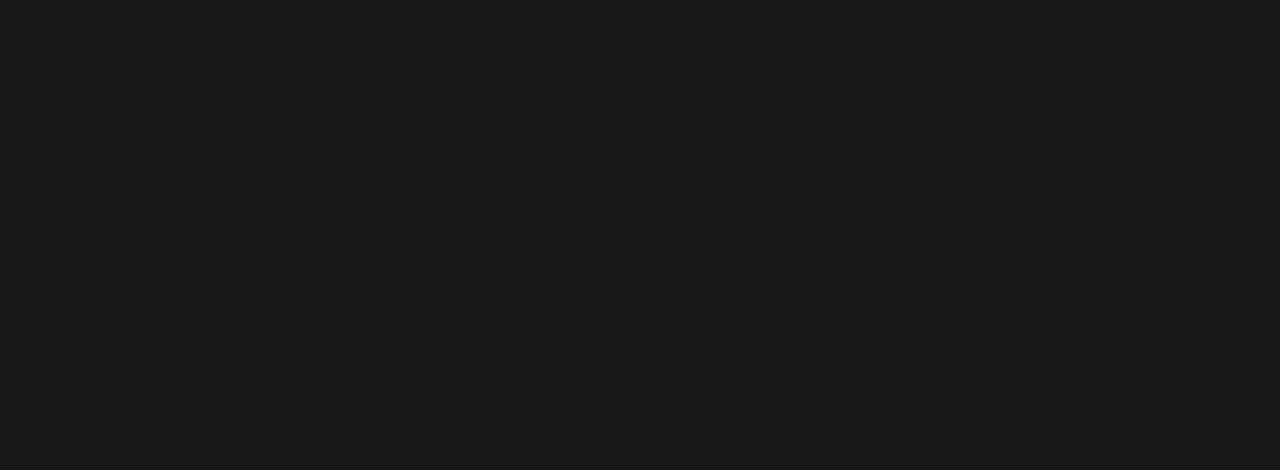
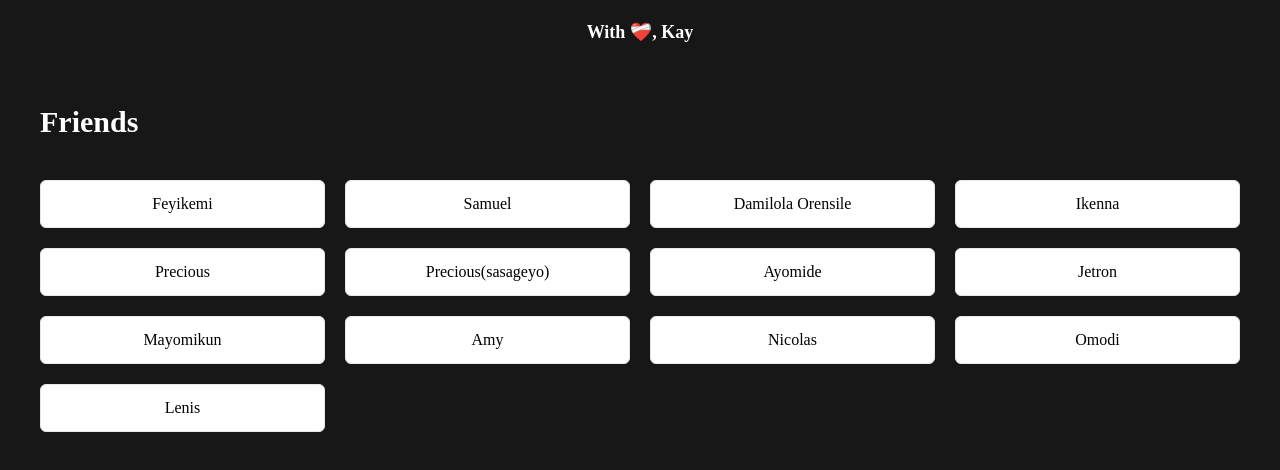
Before and after one commit to kayode-dev/w-love-kay, a React (Create React App) app: page /friends in a window 1280 px wide. Before the commit this address had no page. Shown: the top 470 px of the page. Built offline with nearby package versions, Linux system fonts and the light colour scheme.

Commit message:
friends module?

```diff
--- a/src/App.js
+++ b/src/App.js
@@ -2,6 +2,7 @@
 import Start from "./views/start";
 import Home from "./views/home";
 import { BrowserRouter, Routes, Route } from "react-router-dom";
+import Friends from "./views/friends";
 
 function App() {
   return (
@@ -14,6 +15,7 @@
         <Routes>
           <Route index path="/" element={<Start />} />
           <Route path="/home" element={<Home />} />
+          <Route path="/friends" element={<Friends />} />
         </Routes>
       </main>
     </BrowserRouter>
--- a/src/components/button.jsx
+++ b/src/components/button.jsx
@@ -1,6 +1,6 @@
 const Button = ({ name }) => {
   return (
-    <button className="h-8 w-auto bg-white text-black flex justify-center items-center py-2 px-4 rounded hover:scale-110 duration-200">
+    <button className="h-10 w-auto bg-white text-black flex justify-center items-center py-2 px-4 rounded hover:scale-110 duration-200">
       {name}
     </button>
   );
--- /dev/null
+++ b/src/views/friends.jsx
@@ -0,0 +1,38 @@
+import Navbar from "../components/navbar";
+
+const Friends = () => {
+  const friends = [
+    "Feyikemi",
+    "Samuel",
+    "Damilola Orensile",
+    "Ikenna",
+    "Precious",
+    "Precious(sasageyo)",
+    "Ayomide",
+    "Jetron",
+    "Mayomikun",
+    "Amy",
+    "Nicolas",
+    "Omodi",
+    "Lenis",
+  ];
+  return (
+    <div>
+      <Navbar />
+      <div className="p-10 flex flex-col gap-10">
+        <p className="text-3xl font-bold">Friends</p>
+        <div className="grid grid-cols-1 md:grid-cols-2 lg:grid-cols-4 items-center justify-center gap-x-5 gap-y-5 text-center">
+          {friends.map((friend) => {
+            return (
+              <div className="h-12 w-auto rounded-md border flex items-center justify-center cursor-pointer bg-white text-black hover:text-white hover:bg-transparent duration-300 ">
+                {friend}
+              </div>
+            );
+          })}{" "}
+        </div>
+      </div>
+    </div>
+  );
+};
+
+export default Friends;
--- a/src/views/home.jsx
+++ b/src/views/home.jsx
@@ -1,6 +1,7 @@
 import Navbar from "../components/navbar";
 import Button from "../components/button";
 import { TypeAnimation } from "react-type-animation";
+import { Link } from "react-router-dom";
 const Home = () => {
   const message = [
     "Hi, Kayode here… to address the elephant in the room, you might be wondering why this link made it to your respective DM’s",
@@ -32,7 +33,9 @@
           />
         </div>
         <div className="flex gap-4">
-          <Button name="Friends" />
+          <Link to="/friends">
+            <Button name="Friends" />
+          </Link>
           <Button name="Family" />
         </div>
       </div>
```
